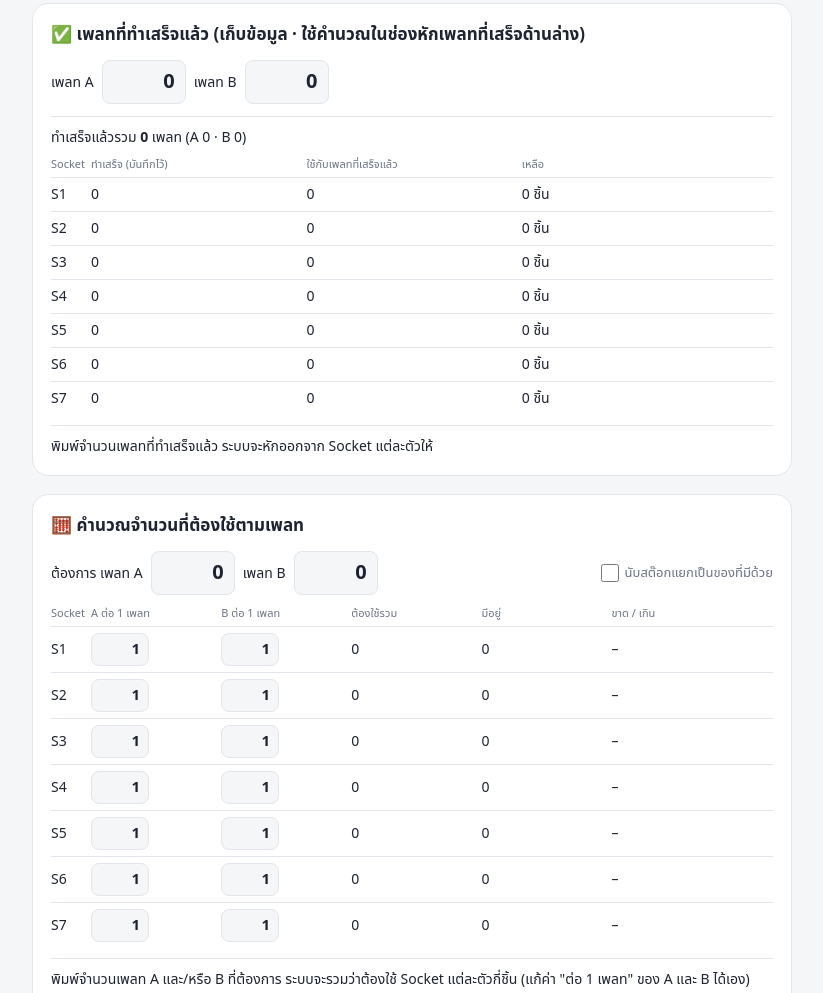
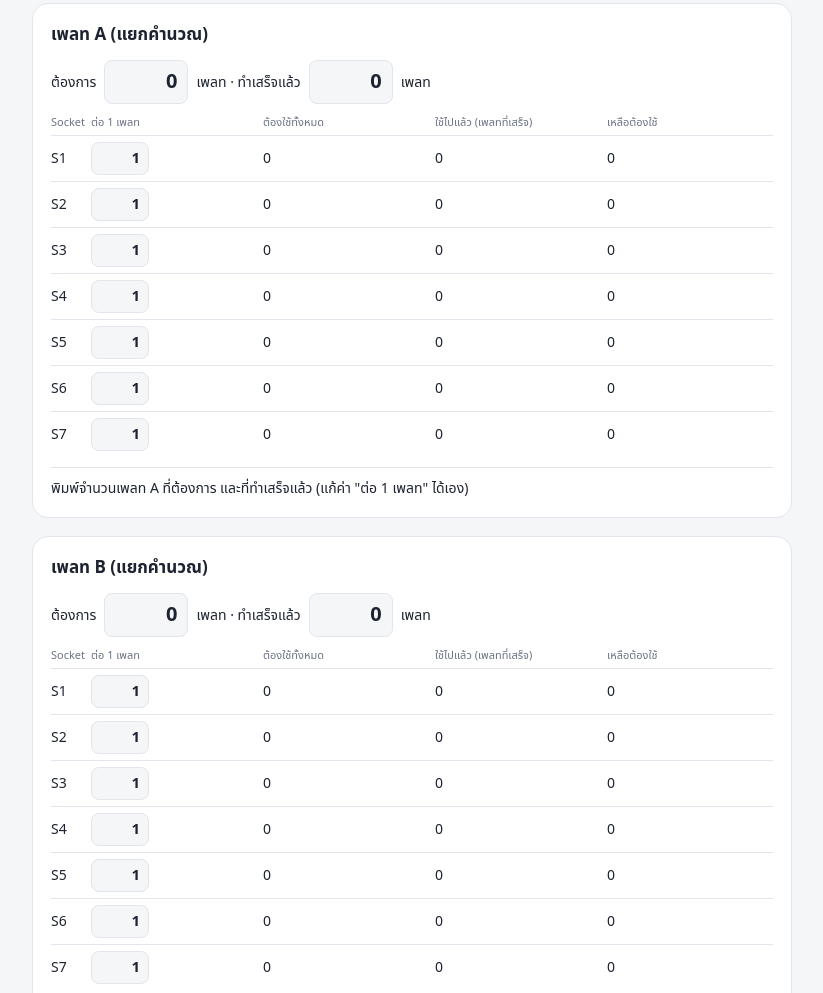
Before and after one commit to augustzaza22-glitch/socket, a plain HTML site: page index.html in a window 1280 px wide. Shown: the part 1109-2102 px from the top of the page, without its empty margins (228-1051 px from the left). Drawn offline with Linux system fonts and the light colour scheme.

Commit message:
Update index.html

```diff
--- a/index.html
+++ b/index.html
@@ -89,16 +89,15 @@ label.pchk input{width:18px;height:18px}
   </div>
   <div class="dash"><h2>📊 Dashboard สรุปผล</h2><div id="dash"></div></div>
   <div class="dash" id="stockpanel"><h2>📦 สต๊อกแยก (เก็บไว้ใช้อย่างอื่น)</h2><div id="stocksum"></div></div>
-  <div class="dash" id="donepanel"><h2>✅ เพลทที่ทำเสร็จแล้ว (เก็บข้อมูล · ใช้คำนวณในช่องหักเพลทที่เสร็จด้านล่าง)</h2>
-    <div class="planin"><span>เพลท A</span><input class="pn2" id="planDa" type="text" inputmode="numeric" autocomplete="off" aria-label="จำนวนเพลท A ที่ทำเสร็จแล้ว"><span>เพลท B</span><input class="pn2" id="planDb" type="text" inputmode="numeric" autocomplete="off" aria-label="จำนวนเพลท B ที่ทำเสร็จแล้ว"></div>
-    <div class="psum" id="donesum"></div>
-    <div id="donetbl" style="margin-top:10px"></div></div>
-  <div class="dash" id="planpanel"><h2>🧮 คำนวณจำนวนที่ต้องใช้ตามเพลท</h2>
-    <div class="planin"><span>ต้องการ เพลท A</span><input class="pn2" id="planNa" type="text" inputmode="numeric" autocomplete="off" aria-label="จำนวนเพลท A ที่ต้องการ"><span>เพลท B</span><input class="pn2" id="planNb" type="text" inputmode="numeric" autocomplete="off" aria-label="จำนวนเพลท B ที่ต้องการ">
-      <label class="pchk"><input type="checkbox" id="planStock">นับสต๊อกแยกเป็นของที่มีด้วย</label></div>
-    <div id="plantbl"></div><div class="psum" id="plansum"></div></div>
-  <div class="dash" id="planpanel2"><h2>🧮 คำนวณหลังหักเพลทที่ทำเสร็จแล้ว (เหลือต้องทำ)</h2>
-    <div id="plantbl2"></div><div class="psum" id="plansum2"></div></div>
+  <div class="dash" id="platepanel-a"><h2>เพลท A (แยกคำนวณ)</h2>
+    <div class="planin"><span>ต้องการ</span><input class="pn2" id="planNa" type="text" inputmode="numeric" autocomplete="off" aria-label="จำนวนเพลท A ที่ต้องการ"><span>เพลท · ทำเสร็จแล้ว</span><input class="pn2" id="planDa" type="text" inputmode="numeric" autocomplete="off" aria-label="จำนวนเพลท A ที่ทำเสร็จแล้ว"><span>เพลท</span></div>
+    <div id="platetbl-a"></div><div class="psum" id="platesum-a"></div></div>
+  <div class="dash" id="platepanel-b"><h2>เพลท B (แยกคำนวณ)</h2>
+    <div class="planin"><span>ต้องการ</span><input class="pn2" id="planNb" type="text" inputmode="numeric" autocomplete="off" aria-label="จำนวนเพลท B ที่ต้องการ"><span>เพลท · ทำเสร็จแล้ว</span><input class="pn2" id="planDb" type="text" inputmode="numeric" autocomplete="off" aria-label="จำนวนเพลท B ที่ทำเสร็จแล้ว"><span>เพลท</span></div>
+    <div id="platetbl-b"></div><div class="psum" id="platesum-b"></div></div>
+  <div class="dash" id="combopanel"><h2>🧮 รวมเพลท A + B เทียบกับ Socket ที่มีอยู่ (เฉพาะส่วนที่เหลือต้องทำ)</h2>
+    <div class="planin"><label class="pchk" style="margin-left:0"><input type="checkbox" id="planStock">นับสต๊อกแยกเป็นของที่มีด้วย</label></div>
+    <div id="combotbl"></div><div class="psum" id="combosum"></div></div>
   <div class="grid" id="grid"></div>
   <button id="export">⬇ ส่งออก Excel</button> <button id="reset">ล้างจำนวนที่ทำ</button><button id="resetstock" class="btn2">ล้างสต๊อกแยก</button>
   <div id="copybox">
@@ -243,95 +242,76 @@ function build(){
     cards.push({c,cnt,inp,boxes,sn,nt});grid.appendChild(c);
   });
 }
-const prefs=[],prefs2=[],PK=["a","b"];
+const PK=["a","b"],prefsP={a:[],b:[]},prefsC=[],PG="34px 1fr 1fr 1fr 1fr";
+const eff=(k,d)=>d?Math.max(0,plan[k].n-plan[k].done):plan[k].n;
+const usedCalc=()=>state.map((c,i)=>{const ua=plan.a.done*plan.a.per[i],ub=plan.b.done*plan.b.per[i];return {c,ua,ub,used:ua+ub,left:c-ua-ub};});
+function planCalc(d){
+  const u=usedCalc();
+  return state.map((c,i)=>{const na=eff("a",d)*plan.a.per[i],nb=eff("b",d)*plan.b.per[i],need=na+nb,have=(d?u[i].left:c)+(plan.stock?stock[i]:0);
+    return {pa:plan.a.per[i],pb:plan.b.per[i],na,nb,need,have,diff:have-need};});
+}
+function bindNum(el,max,get,set){
+  el.onfocus=()=>el.select();
+  el.oninput=()=>{const raw=el.value.replace(/\D/g,"").slice(0,String(max).length);set(Math.min(max,+raw||0));el.value=raw===""?"":String(get());savePlan();update();};
+  el.onblur=()=>{el.value=get();};
+}
 function buildPlan(){
-  const t=$("plantbl");
-  t.innerHTML='<div class="prow ph"><span>Socket</span><span>A ต่อ 1 เพลท</span><span>B ต่อ 1 เพลท</span><span>ต้องใช้รวม</span><span>มีอยู่</span><span>ขาด / เกิน</span></div>';
+  PK.forEach(k=>{
+    const K=k.toUpperCase(),t=$("platetbl-"+k);
+    t.innerHTML='<div class="prow ph" style="grid-template-columns:'+PG+'"><span>Socket</span><span>ต่อ 1 เพลท</span><span>ต้องใช้ทั้งหมด</span><span>ใช้ไปแล้ว (เพลทที่เสร็จ)</span><span>เหลือต้องใช้</span></div>';
+    for(let i=0;i<SOCKETS;i++){
+      const r=document.createElement("div");r.className="prow";r.style.gridTemplateColumns=PG;
+      r.innerHTML='<span>S'+(i+1)+'</span><span><input type="text" inputmode="numeric" autocomplete="off"></span><span class="pt"></span><span class="pu"></span><span class="pr"></span>';
+      const inp=r.querySelector("input");inp.setAttribute("aria-label","จำนวนชิ้นต่อ 1 เพลท "+K+" Socket "+(i+1));
+      bindNum(inp,999,()=>plan[k].per[i],v=>{plan[k].per[i]=v;});
+      prefsP[k].push({inp,t:r.querySelector(".pt"),u:r.querySelector(".pu"),r:r.querySelector(".pr")});
+      t.appendChild(r);
+    }
+    bindNum($("planN"+k),99999,()=>plan[k].n,v=>{plan[k].n=v;});
+    bindNum($("planD"+k),99999,()=>plan[k].done,v=>{plan[k].done=v;});
+  });
+  const t=$("combotbl");
+  t.innerHTML='<div class="prow ph"><span>Socket</span><span>ทำเสร็จ (บันทึกไว้)</span><span>ใช้กับเพลทที่เสร็จ (A+B)</span><span>เหลือ (มีอยู่)</span><span>ต้องใช้ต่อ (A+B)</span><span>ขาด / เกิน</span></div>';
   for(let i=0;i<SOCKETS;i++){
     const r=document.createElement("div");r.className="prow";
-    r.innerHTML='<span>S'+(i+1)+'</span><span><input data-k="a" type="text" inputmode="numeric" autocomplete="off"></span><span><input data-k="b" type="text" inputmode="numeric" autocomplete="off"></span><span class="pneed"></span><span class="phave"></span><span class="pdiff"></span>';
-    const ins={};
-    r.querySelectorAll("input").forEach(inp=>{const k=inp.dataset.k;ins[k]=inp;
-      inp.setAttribute("aria-label","จำนวนชิ้นต่อ 1 เพลท "+k.toUpperCase()+" Socket "+(i+1));
-      inp.onfocus=()=>inp.select();
-      inp.oninput=()=>{const raw=inp.value.replace(/\D/g,"").slice(0,3);plan[k].per[i]=Math.min(999,+raw||0);inp.value=raw===""?"":String(plan[k].per[i]);savePlan();update();};
-      inp.onblur=()=>{inp.value=plan[k].per[i];};});
-    prefs.push({ins,need:r.querySelector(".pneed"),have:r.querySelector(".phave"),diff:r.querySelector(".pdiff")});
+    r.innerHTML='<span>S'+(i+1)+'</span><span class="cm"></span><span class="cu"></span><span class="ch"></span><span class="cn"></span><span class="pdiff"></span>';
+    prefsC.push({m:r.querySelector(".cm"),u:r.querySelector(".cu"),h:r.querySelector(".ch"),n:r.querySelector(".cn"),d:r.querySelector(".pdiff")});
     t.appendChild(r);
   }
-  const t2=$("plantbl2");
-  t2.innerHTML='<div class="prow p2 ph"><span>Socket</span><span>ต้องใช้ (ที่เหลือ)</span><span>มีอยู่</span><span>ขาด / เกิน</span></div>';
-  for(let i=0;i<SOCKETS;i++){
-    const r=document.createElement("div");r.className="prow p2";
-    r.innerHTML='<span>S'+(i+1)+'</span><span class="pneed"></span><span class="phave"></span><span class="pdiff"></span>';
-    prefs2.push({need:r.querySelector(".pneed"),have:r.querySelector(".phave"),diff:r.querySelector(".pdiff")});
-    t2.appendChild(r);
-  }
-  PK.forEach(k=>{const pn=$("planN"+k);
-    pn.onfocus=()=>pn.select();
-    pn.oninput=()=>{const raw=pn.value.replace(/\D/g,"").slice(0,5);plan[k].n=+raw||0;pn.value=raw===""?"":String(plan[k].n);savePlan();update();};
-    pn.onblur=()=>{pn.value=plan[k].n;};
-    const pd=$("planD"+k);
-    pd.onfocus=()=>pd.select();
-    pd.oninput=()=>{const raw=pd.value.replace(/\D/g,"").slice(0,5);plan[k].done=+raw||0;pd.value=raw===""?"":String(plan[k].done);savePlan();update();};
-    pd.onblur=()=>{pd.value=plan[k].done;};});
   $("planStock").onchange=e=>{plan.stock=e.target.checked;savePlan();update();};
 }
-const usedCalc=()=>state.map((c,i)=>{const ua=plan.a.done*plan.a.per[i],ub=plan.b.done*plan.b.per[i];return {c,ua,ub,used:ua+ub,left:c-ua-ub};});
-const prefs3=[],DG="34px 1fr 1fr 1.2fr";
-function buildDone(){
-  const t=$("donetbl");
-  t.innerHTML='<div class="prow ph" style="grid-template-columns:'+DG+'"><span>Socket</span><span>ทำเสร็จ (บันทึกไว้)</span><span>ใช้กับเพลทที่เสร็จแล้ว</span><span>เหลือ</span></div>';
-  for(let i=0;i<SOCKETS;i++){
-    const r=document.createElement("div");r.className="prow";r.style.gridTemplateColumns=DG;
-    r.innerHTML='<span>S'+(i+1)+'</span><span class="dmade"></span><span class="dused"></span><span class="dleft"></span>';
-    prefs3.push({made:r.querySelector(".dmade"),used:r.querySelector(".dused"),left:r.querySelector(".dleft")});
-    t.appendChild(r);
-  }
-  const f=document.createElement("div");f.className="psum";f.id="doneftr";t.appendChild(f);
+function buildDone(){}
+function renderDone(){}
+function renderPlan(){
+  const num=(id,v)=>{const e=$(id);if(document.activeElement!==e)e.value=v;};
+  PK.forEach(k=>{
+    const K=k.toUpperCase(),P=plan[k],rem=eff(k,true);
+    num("planN"+k,P.n);num("planD"+k,P.done);
+    let tot=0,used=0,rest=0;
+    prefsP[k].forEach((c,i)=>{const per=P.per[i],t=P.n*per,u=P.done*per,r=rem*per;tot+=t;used+=u;rest+=r;
+      num2(c.inp,per);c.t.textContent=t;c.u.textContent=u;c.r.textContent=r;});
+    const ok=P.n>0&&P.done>=P.n;
+    $("platesum-"+k).innerHTML=(P.n+P.done===0)?"พิมพ์จำนวนเพลท "+K+" ที่ต้องการ และที่ทำเสร็จแล้ว (แก้ค่า \"ต่อ 1 เพลท\" ได้เอง)":
+      "ทำแล้ว <b>"+P.done+"</b>/"+P.n+" เพลท · เหลือต้องทำ <b>"+rem+"</b> เพลท"+(ok?' <span class="okc">ครบแล้ว ✓</span>':"")
+      +(P.done>P.n?' <span class="shc">(ทำเสร็จมากกว่าที่ต้องการ)</span>':"")
+      +"<br>Socket ที่ต้องใช้ทั้งหมด <b>"+tot+"</b> ชิ้น · ใช้ไปแล้ว <b>"+used+"</b> · เหลือต้องใช้ <b>"+rest+"</b> ชิ้น";
+  });
+  function num2(e,v){if(document.activeElement!==e)e.value=v;}
+  $("planStock").checked=plan.stock;
+  const u=usedCalc(),r2=planCalc(true),any=eff("a",true)+eff("b",true)>0,anyDone=plan.a.done+plan.b.done>0;
+  r2.forEach((r,i)=>{const k=prefsC[i],x=u[i];
+    k.m.textContent=x.c;k.u.textContent=x.used;k.u.title="A "+x.ua+" + B "+x.ub;
+    k.h.textContent=r.have;k.h.className="ch "+(anyDone||plan.stock?(r.have>=0?"":"shc"):"");
+    k.n.textContent=r.need;k.n.title="A "+r.na+" + B "+r.nb;
+    k.d.className="pdiff "+(any?(r.diff>=0?"okc":"shc"):"");
+    k.d.textContent=any?(r.diff>=0?"พอ (+"+r.diff+")":"ขาด "+(-r.diff)):"–";});
+  const tn=r2.reduce((a,r)=>a+r.need,0),sh=r2.reduce((a,r)=>a+Math.max(0,r.need-r.have),0),neg=u.filter(r=>r.left<0).length;
+  $("combosum").innerHTML=(plan.a.n+plan.b.n+plan.a.done+plan.b.done===0)?"พิมพ์จำนวนเพลทที่ต้องการและที่ทำเสร็จแล้วในกล่อง A และ B ด้านบน":
+    "ต้องใช้ต่ออีกรวม <b>"+tn+"</b> ชิ้น · "+(!any?'<span class="okc">ไม่ต้องทำเพิ่ม ✓</span>':(sh===0?'<span class="okc">ของที่มีพอทุก Socket ✓</span>':'<span class="shc">ขาดรวม '+sh+' ชิ้น</span>'))
+    +(neg?'<br><span class="shc">มี '+neg+' Socket ที่ใช้ไปมากกว่าจำนวนที่บันทึกไว้ — ตรวจสอบตัวเลขอีกครั้ง</span>':"")
+    +'<br><span style="color:var(--muted)">มีอยู่ = ทำเสร็จ − Socket ที่ใช้กับเพลทที่เสร็จแล้ว</span>';
 }
-function renderDone(){
-  const u=usedCalc(),any=plan.a.done+plan.b.done>0;
-  u.forEach((r,i)=>{const k=prefs3[i];
-    k.made.textContent=r.c;k.used.textContent=r.used;k.used.title="A "+r.ua+" + B "+r.ub;
-    k.left.className="dleft "+(any?(r.left>=0?"okc":"shc"):"");
-    k.left.textContent=r.left>=0?r.left+" ชิ้น":"ติดลบ "+(-r.left);});
-  const tl=u.reduce((a,r)=>a+Math.max(0,r.left),0),neg=u.filter(r=>r.left<0).length;
-  $("doneftr").innerHTML=any?("เหลือรวม <b>"+tl+"</b> ชิ้น"+(neg?' · <span class="shc">มี '+neg+' Socket ที่ใช้ไปมากกว่าจำนวนที่บันทึกไว้ — ตรวจสอบตัวเลขอีกครั้ง</span>':"")+'<br><span style="color:var(--muted)">คิดจาก ทำเสร็จ − (จำนวนเพลทที่เสร็จ × ชิ้นต่อ 1 เพลท) ตามค่าในตารางคำนวณ</span>'):"พิมพ์จำนวนเพลทที่ทำเสร็จแล้ว ระบบจะหักออกจาก Socket แต่ละตัวให้";
-}
-const eff=(k,d)=>d?Math.max(0,plan[k].n-plan[k].done):plan[k].n;
-function planCalc(d){
-  return state.map((c,i)=>{const na=eff("a",d)*plan.a.per[i],nb=eff("b",d)*plan.b.per[i],need=na+nb,have=(d?usedCalc()[i].left:c)+(plan.stock?stock[i]:0);
-    return {pa:plan.a.per[i],pb:plan.b.per[i],na,nb,need,have,diff:have-need};});
-}
-function renderPlan(){
-  const rows=planCalc(),any=plan.a.n+plan.b.n>0;
-  PK.forEach(k=>{if(document.activeElement!==$("planN"+k))$("planN"+k).value=plan[k].n;
-    if(document.activeElement!==$("planD"+k))$("planD"+k).value=plan[k].done;});
-  $("donesum").innerHTML="ทำเสร็จแล้วรวม <b>"+(plan.a.done+plan.b.done)+"</b> เพลท (A "+plan.a.done+" · B "+plan.b.done+")";
-  $("planStock").checked=plan.stock;
-  rows.forEach((r,i)=>{const k=prefs[i];
-    PK.forEach(x=>{if(document.activeElement!==k.ins[x])k.ins[x].value=plan[x].per[i];});
-    k.need.textContent=r.need;k.need.title="A "+r.na+" + B "+r.nb+"";
-    k.have.textContent=r.have;
-    k.diff.className="pdiff "+(any?(r.diff>=0?"okc":"shc"):"");
-    k.diff.textContent=any?(r.diff>=0?"พอ (+"+r.diff+")":"ขาด "+(-r.diff)):"–";});
-  const totNeed=rows.reduce((a,r)=>a+r.need,0),short=rows.reduce((a,r)=>a+Math.max(0,r.need-r.have),0);
-  const can=k=>{const v=rows.filter(r=>r[k]>0).map(r=>Math.floor(r.have/r[k]));return v.length?Math.min(...v):0;};
-  let h;
-  if(!any)h="พิมพ์จำนวนเพลท A และ/หรือ B ที่ต้องการ ระบบจะรวมว่าต้องใช้ Socket แต่ละตัวกี่ชิ้น (แก้ค่า \"ต่อ 1 เพลท\" ของ A และ B ได้เอง)";
-  else h="ใช้รวม <b>"+totNeed+"</b> ชิ้น · "+(short===0?'<span class="okc">ของที่มีพอทุก Socket ✓</span>':'<span class="shc">ขาดรวม '+short+' ชิ้น</span>')
-    +"<br>ถ้าทำแยก: ของที่มีตอนนี้ทำเพลท A ได้ <b>"+can("pa")+"</b> เพลท · เพลท B ได้ <b>"+can("pb")+"</b> เพลท";
-  $("plansum").innerHTML=h;
-  const r2=planCalc(true);
-  r2.forEach((r,i)=>{const k=prefs2[i];
-    k.need.textContent=r.need;k.need.title="A "+r.na+" + B "+r.nb;k.have.textContent=r.have;
-    k.diff.className="pdiff "+(any?(r.diff>=0?"okc":"shc"):"");
-    k.diff.textContent=any?(r.diff>=0?"พอ (+"+r.diff+")":"ขาด "+(-r.diff)):"–";});
-  const tn2=r2.reduce((a,r)=>a+r.need,0),sh2=r2.reduce((a,r)=>a+Math.max(0,r.need-r.have),0);
-  const rm=k=>"เพลท "+k.toUpperCase()+" เหลือต้องทำ <b>"+eff(k,true)+"</b> (ต้องการ "+plan[k].n+" · ทำแล้ว "+plan[k].done+")";
-  $("plansum2").innerHTML=any?rm("a")+"<br>"+rm("b")+"<br>ใช้รวม <b>"+tn2+"</b> ชิ้น · "+(sh2===0?'<span class="okc">ของที่มีพอทุก Socket ✓</span>':'<span class="shc">ขาดรวม '+sh2+' ชิ้น</span>'):"พิมพ์จำนวนเพลทที่ต้องการและที่ทำเสร็จแล้ว ระบบจะคำนวณเฉพาะส่วนที่เหลือต้องทำ";
-}
+
 function update(){
   cards.forEach((k,i)=>{const n=state[i];
     k.c.classList.toggle("full",n>=SG);
@@ -398,13 +378,16 @@ function buildRows(){
   const dn=[["","ทำเสร็จแล้ว (เพลท)"],["เพลท A",plan.a.done],["เพลท B",plan.b.done],["รวม",plan.a.done+plan.b.done]];
   dn.push([],["Socket","ทำเสร็จ (ชิ้น)","ใช้กับเพลท A ที่เสร็จ","ใช้กับเพลท B ที่เสร็จ","ใช้รวม","เหลือ (ชิ้น)"]);
   usedCalc().forEach((r,i)=>dn.push(["Socket "+(i+1),r.c,r.ua,r.ub,r.used,r.left]));
-  return {sum,det,stk,pl,dn};
+  const sep=k=>{const K=k.toUpperCase(),rows=[["เพลท "+K+" ที่ต้องการ",plan[k].n,"ทำเสร็จแล้ว",plan[k].done,"เหลือต้องทำ",eff(k,true)],[],["Socket","ต่อ 1 เพลท (ชิ้น)","ต้องใช้ทั้งหมด","ใช้ไปแล้ว (เพลทที่เสร็จ)","เหลือต้องใช้"]];
+    plan[k].per.forEach((p,i)=>rows.push(["Socket "+(i+1),p,plan[k].n*p,plan[k].done*p,eff(k,true)*p]));return rows;};
+  const ea=sep("a"),eb=sep("b");
+  return {sum,det,stk,pl,dn,ea,eb};
 }
 function showCopy(note){
-  const {sum,det,stk,pl,dn}=buildRows();
+  const {sum,det,stk,pl,dn,ea,eb}=buildRows();
   $("copynote").textContent=note;
   const t=$("copytxt");
-  t.value=sum.concat([[]],det,[[]],stk,[[]],pl,[[]],dn).map(r=>r.join("\t")).join("\n");
+  t.value=sum.concat([[]],det,[[]],stk,[[]],pl,[[]],dn,[[]],ea,[[]],eb).map(r=>r.join("\t")).join("\n");
   $("copybox").style.display="block";
   $("copybtn").textContent="คัดลอก";
   t.focus();t.select();
@@ -417,7 +400,7 @@ $("copybtn").onclick=async()=>{
 };
 $("export").onclick=async()=>{
   if(typeof XLSX==="undefined"){showCopy("สร้างไฟล์ Excel ไม่ได้ — กด \"คัดลอก\" แล้วไปวางใน Excel ช่อง A1");return;}
-  const {sum,det,stk,pl,dn}=buildRows();
+  const {sum,det,stk,pl,dn,ea,eb}=buildRows();
   const wb=XLSX.utils.book_new();
   const w1=XLSX.utils.aoa_to_sheet(sum);w1["!cols"]=[{wch:44},{wch:16},{wch:16},{wch:16},{wch:18}];
   XLSX.utils.book_append_sheet(wb,w1,"สรุป");
@@ -428,6 +411,7 @@ $("export").onclick=async()=>{
   XLSX.utils.book_append_sheet(wb,w4,"คำนวณเพลท");
   const w5=XLSX.utils.aoa_to_sheet(dn);w5["!cols"]=[{wch:14},{wch:20},{wch:22},{wch:22},{wch:12},{wch:14}];
   XLSX.utils.book_append_sheet(wb,w5,"เพลทที่ทำเสร็จ");
+  [["เพลท A",ea],["เพลท B",eb]].forEach(([nm,rows])=>{const w=XLSX.utils.aoa_to_sheet(rows);w["!cols"]=[{wch:18},{wch:16},{wch:16},{wch:24},{wch:16}];XLSX.utils.book_append_sheet(wb,w,nm);});
   const buf=XLSX.write(wb,{type:"array",bookType:"xlsx"});
   const d=new Date(),pad=n=>String(n).padStart(2,"0");
   const name="socket-"+d.getFullYear()+pad(d.getMonth()+1)+pad(d.getDate())+".xlsx";
```
